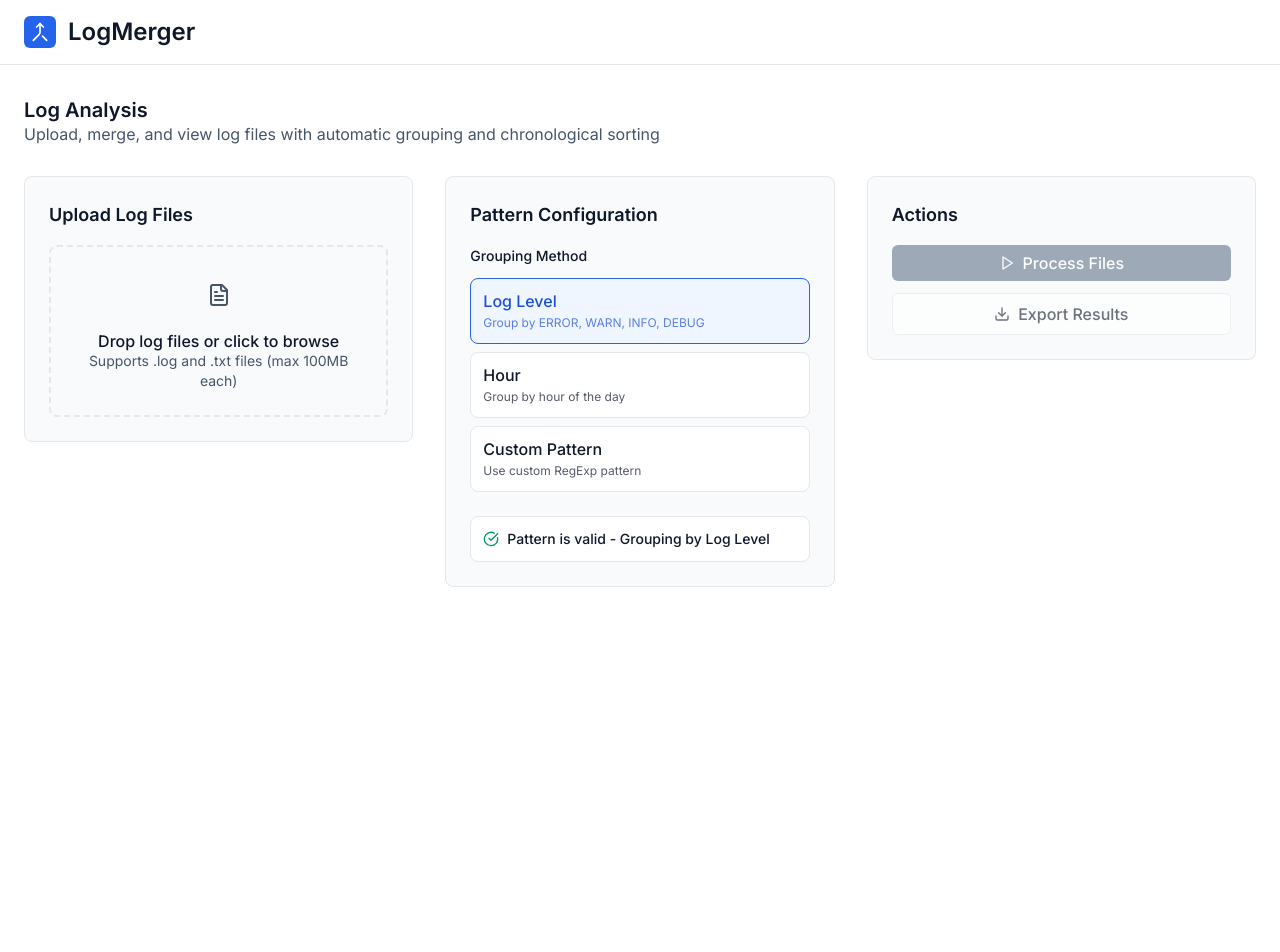
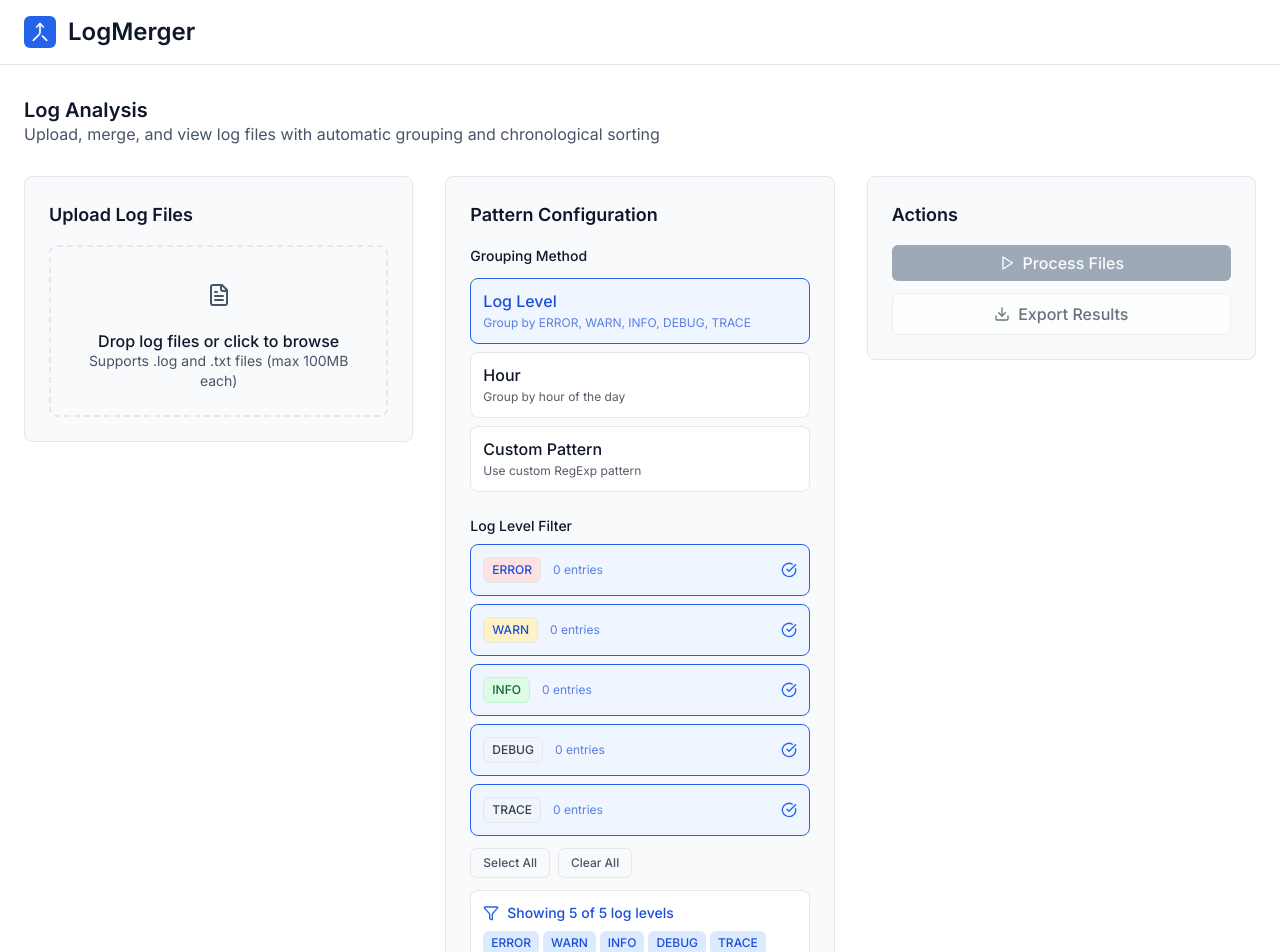
Before and after one commit to mcasari/logmerger, a React (Vite) app: page / in a window 1280 px wide. Shown: the top 952 px of the page. Before the commit the page ends 800 px from the top, so only its background shows below. Built offline with nearby package versions, Linux system fonts and the light colour scheme.

Commit message:
add level filter

```diff
--- a/src/pages/log-merger/components/PatternConfiguration.jsx
+++ b/src/pages/log-merger/components/PatternConfiguration.jsx
@@ -8,7 +8,12 @@
   groupingType,
   onPatternChange,
   onTypeChange,
-  sampleEntries = []
+  sampleEntries = [],
+  selectedLogLevels = [],
+  onLogLevelToggle,
+  onSelectAllLogLevels,
+  onClearAllLogLevels,
+  logLevelCounts = {}
 }) => {
   const [isPatternValid, setIsPatternValid] = useState(true);
   const [patternError, setPatternError] = useState('');
@@ -17,8 +22,8 @@
     {
       id: 'log-level',
       name: 'Log Level',
-      description: 'Group by ERROR, WARN, INFO, DEBUG',
-      pattern: '\\[(ERROR|WARN|INFO|DEBUG)\\]',
+      description: 'Group by ERROR, WARN, INFO, DEBUG, TRACE',
+      pattern: '\\[(ERROR|WARN|INFO|DEBUG|TRACE)\\]',
       example: '[ERROR] Database connection failed'
     },
     {
@@ -136,6 +141,101 @@
         </div>
       </div>
 
+      {/* Log Level Filter - Only show when log-level grouping is selected */}
+      {groupingType === 'log-level' && (
+        <div className="mb-6">
+          <label className="text-sm font-medium text-text-primary block mb-2">
+            Log Level Filter
+          </label>
+          <div className="grid grid-cols-1 gap-2">
+            {[
+              { key: 'ERROR', label: 'ERROR', color: 'bg-error-100 text-error-800 border-error-200' },
+              { key: 'WARN', label: 'WARN', color: 'bg-warning-100 text-warning-800 border-warning-200' },
+              { key: 'INFO', label: 'INFO', color: 'bg-green-100 text-green-800 border-green-200' },
+              { key: 'DEBUG', label: 'DEBUG', color: 'bg-secondary-100 text-secondary-700 border-secondary-200' },
+              { key: 'TRACE', label: 'TRACE', color: 'bg-secondary-100 text-secondary-700 border-secondary-200' }
+            ].map(level => {
+              const isSelected = selectedLogLevels.includes(level.key);
+              const count = logLevelCounts[level.key] || 0;
+
+              return (
+                <button
+                  key={level.key}
+                  onClick={() => onLogLevelToggle(level.key)}
+                  className={`
+                    p-3 text-left rounded-lg border transition-all duration-150
+                    ${isSelected
+                      ? 'border-primary bg-primary-50 text-primary-700'
+                      : 'border-border bg-background hover:bg-surface-hover text-text-primary'
+                    }
+                  `}
+                >
+                  <div className="flex items-center justify-between">
+                    <div className="flex items-center space-x-3">
+                      <div className={`px-2 py-1 rounded text-xs font-medium border ${level.color}`}>
+                        {level.label}
+                      </div>
+                      <div className="text-xs text-current opacity-70">
+                        {count.toLocaleString()} entries
+                      </div>
+                    </div>
+
+                    {isSelected && (
+                      <Icon
+                        name="CheckCircle"
+                        size={16}
+                        color="var(--color-primary)"
+                      />
+                    )}
+                  </div>
+                </button>
+              );
+            })}
+          </div>
+
+          {/* Select All / Clear All buttons */}
+          <div className="mt-3 flex space-x-2">
+            <button
+              onClick={onSelectAllLogLevels}
+              className="px-3 py-1.5 text-xs font-medium rounded transition-colors bg-surface text-text-secondary hover:text-text-primary border border-border"
+            >
+              Select All
+            </button>
+            <button
+              onClick={onClearAllLogLevels}
+              className="px-3 py-1.5 text-xs font-medium rounded transition-colors bg-surface text-text-secondary hover:text-text-primary border border-border"
+            >
+              Clear All
+            </button>
+          </div>
+
+          {selectedLogLevels.length > 0 && (
+            <div className="mt-3 p-3 rounded-lg bg-background border border-border">
+              <div className="flex items-center space-x-2">
+                <Icon
+                  name="Filter"
+                  size={16}
+                  color="var(--color-primary)"
+                />
+                <span className="text-sm font-medium text-primary-700">
+                  Showing {selectedLogLevels.length} of 5 log levels
+                </span>
+              </div>
+              <div className="mt-2 flex flex-wrap gap-1">
+                {selectedLogLevels.map(level => (
+                  <span
+                    key={level}
+                    className="px-2 py-1 bg-primary-100 text-primary-700 rounded text-xs font-medium"
+                  >
+                    {level}
+                  </span>
+                ))}
+              </div>
+            </div>
+          )}
+        </div>
+      )}
+
       {/* Custom Pattern Input */}
       {groupingType === 'custom' && (
         <div className="mb-6">
--- a/src/pages/log-merger/index.jsx
+++ b/src/pages/log-merger/index.jsx
@@ -21,6 +21,7 @@
   const [isProcessing, setIsProcessing] = useState(false);
   const [searchQuery, setSearchQuery] = useState('');
   const [selectedGroups, setSelectedGroups] = useState([]);
+  const [selectedLogLevels, setSelectedLogLevels] = useState(['ERROR', 'WARN', 'INFO', 'DEBUG', 'TRACE']);
   const [collapsedGroups, setCollapsedGroups] = useState(new Set());
   const [entriesWithoutTimestamp, setEntriesWithoutTimestamp] = useState(0);
   const [processingProgress, setProcessingProgress] = useState(0);
@@ -349,19 +350,60 @@
     }
   }, []);
 
+  // Extract log level from entry content
+  const extractLogLevel = useCallback((content) => {
+    const patterns = [
+      /\[(ERROR|WARN|INFO|DEBUG|TRACE)\]/i,  // [ERROR], [INFO], etc.
+      /\b(ERROR|WARN|INFO|DEBUG|TRACE)\b/i,  // ERROR, INFO, etc. (word boundaries)
+      /^(ERROR|WARN|INFO|DEBUG|TRACE):/i,    // ERROR:, INFO:, etc. (start of line)
+      /(ERROR|WARN|INFO|DEBUG|TRACE)\s+/i    // ERROR , INFO , etc. (followed by space)
+    ];
+
+    for (const pattern of patterns) {
+      const levelMatch = content.match(pattern);
+      if (levelMatch) {
+        const level = levelMatch[1] || levelMatch[0];
+        return level.toUpperCase();
+      }
+    }
+    return null;
+  }, []);
+
+  // Filter entries by selected log levels
+  const filteredByLogLevel = useMemo(() => {
+    if (selectedLogLevels.length === 0) return logEntries;
+
+    return logEntries.filter(entry => {
+      const level = extractLogLevel(entry.content);
+      return level && selectedLogLevels.includes(level);
+    });
+  }, [logEntries, selectedLogLevels, extractLogLevel]);
+
+  // Calculate log level counts for the selector
+  const logLevelCounts = useMemo(() => {
+    const counts = {};
+    logEntries.forEach(entry => {
+      const level = extractLogLevel(entry.content);
+      if (level) {
+        counts[level] = (counts[level] || 0) + 1;
+      }
+    });
+    return counts;
+  }, [logEntries, extractLogLevel]);
+
   // Group log entries based on the selected pattern
   const groupedEntries = useMemo(() => {
-    if (logEntries.length === 0) return [];
+    if (filteredByLogLevel.length === 0) return [];
 
     const groups = new Map();
 
-    logEntries.forEach(entry => {
+    filteredByLogLevel.forEach(entry => {
       let groupKey = 'Other';
 
       try {
         if (groupingType === 'log-level') {
-          const levelMatch = entry.content.match(/\[(ERROR|WARN|INFO|DEBUG)\]/i);
-          groupKey = levelMatch ? levelMatch[1].toUpperCase() : 'Other';
+          const level = extractLogLevel(entry.content);
+          groupKey = level || 'Other';
         } else if (groupingType === 'hour') {
           const hour = new Date(entry.timestamp).getHours();
           groupKey = `Hour ${hour.toString().padStart(2, '0')}:00`;
@@ -389,7 +431,7 @@
     });
 
     return Array.from(groups.values()).sort((a, b) => b.count - a.count);
-  }, [logEntries, groupingPattern, groupingType]);
+  }, [filteredByLogLevel, groupingPattern, groupingType, extractLogLevel]);
 
   // Filter entries based on search query
   const filteredGroups = useMemo(() => {
@@ -404,6 +446,25 @@
       )
     })).filter(group => group.entries.length > 0);
   }, [groupedEntries, searchQuery]);
+
+  // Handle log level selection
+  const handleLogLevelToggle = useCallback((level) => {
+    setSelectedLogLevels(prev => {
+      if (prev.includes(level)) {
+        return prev.filter(l => l !== level);
+      } else {
+        return [...prev, level];
+      }
+    });
+  }, []);
+
+  const handleSelectAllLogLevels = useCallback(() => {
+    setSelectedLogLevels(['ERROR', 'WARN', 'INFO', 'DEBUG', 'TRACE']);
+  }, []);
+
+  const handleClearAllLogLevels = useCallback(() => {
+    setSelectedLogLevels([]);
+  }, []);
 
   // Handle group collapse/expand
   const handleGroupToggle = useCallback((groupId) => {
@@ -424,6 +485,7 @@
     setLogEntries([]);
     setCollapsedGroups(new Set());
     setSearchQuery('');
+    setSelectedLogLevels(['ERROR', 'WARN', 'INFO', 'DEBUG', 'TRACE']);
     setEntriesWithoutTimestamp(0);
   }, []);
 
@@ -467,7 +529,7 @@
 
             {/* Stats */}
             {totalEntries > 0 && (
-              <div className="mt-6 grid grid-cols-1 md:grid-cols-4 gap-4">
+              <div className="mt-6 grid grid-cols-1 md:grid-cols-5 gap-4">
                 <div className="bg-surface border border-border rounded-lg p-4">
                   <div className="flex items-center space-x-2">
                     <Icon name="Files" size={20} color="var(--color-primary)" />
@@ -492,7 +554,7 @@
                   <div className="flex items-center space-x-2">
                     <Icon name="Filter" size={20} color="var(--color-success)" />
                     <div>
-                      <div className="text-2xl font-bold text-text-primary">{patternMatchedEntries.toLocaleString()}</div>
+                      <div className="text-2xl font-bold text-text-primary">{filteredEntries.toLocaleString()}</div>
                       <div className="text-sm text-text-secondary">Filtered Lines</div>
                     </div>
                   </div>
@@ -504,6 +566,16 @@
                     <div>
                       <div className="text-2xl font-bold text-text-primary">{filteredGroups.length}</div>
                       <div className="text-sm text-text-secondary">Groups</div>
+                    </div>
+                  </div>
+                </div>
+
+                <div className="bg-surface border border-border rounded-lg p-4">
+                  <div className="flex items-center space-x-2">
+                    <Icon name="Activity" size={20} color="var(--color-accent)" />
+                    <div>
+                      <div className="text-2xl font-bold text-text-primary">{selectedLogLevels.length}/5</div>
+                      <div className="text-sm text-text-secondary">Log Levels Active</div>
                     </div>
                   </div>
                 </div>
@@ -531,11 +603,17 @@
                 onPatternChange={setGroupingPattern}
                 onTypeChange={setGroupingType}
                 sampleEntries={logEntries.slice(0, 3)}
+                selectedLogLevels={selectedLogLevels}
+                onLogLevelToggle={handleLogLevelToggle}
+                onSelectAllLogLevels={handleSelectAllLogLevels}
+                onClearAllLogLevels={handleClearAllLogLevels}
+                logLevelCounts={logLevelCounts}
               />
             </div>
 
             {/* Right Column - Actions */}
             <div className="space-y-6">
+              {/* Actions */}
               <div className="bg-surface border border-border rounded-lg p-6">
                 <h3 className="text-lg font-semibold text-text-primary mb-4">Actions</h3>
                 <div className="space-y-3">
@@ -621,8 +699,6 @@
                   </Button>
                 </div>
               </div>
-
-
             </div>
           </div>
 
```
